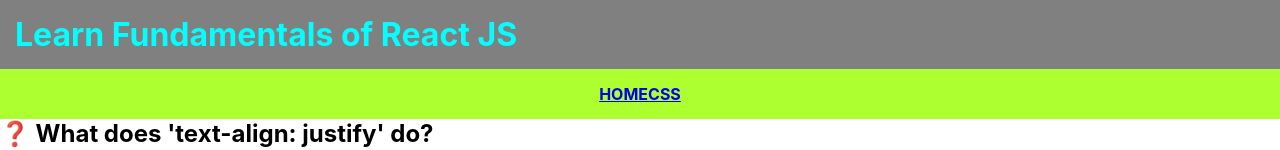
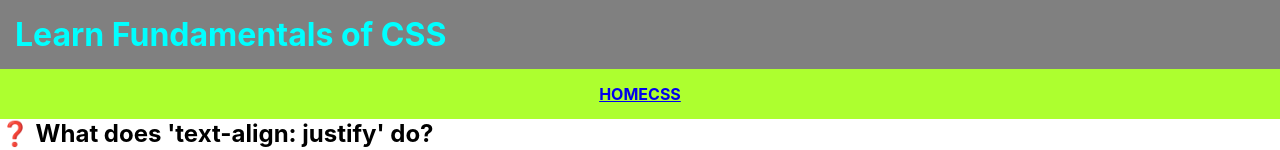
Before and after one commit to Mukunda-Bam/learncss.github.io, a React (Create React App) app: page / in a window 1280 px wide. Shown: the top 150 px of the page. Built offline with nearby package versions, Linux system fonts and the light colour scheme.

Commit message:
Update App.js

```diff
--- a/src/App.js
+++ b/src/App.js
@@ -6,7 +6,7 @@
     <div className="App">
       <main>
       <header className="App-header">
-            <h1>Learn Fundamentals of React JS</h1>
+            <h1>Learn Fundamentals of CSS</h1>
             </header>
             <nav>
             <div className='nav-bar'>
```
